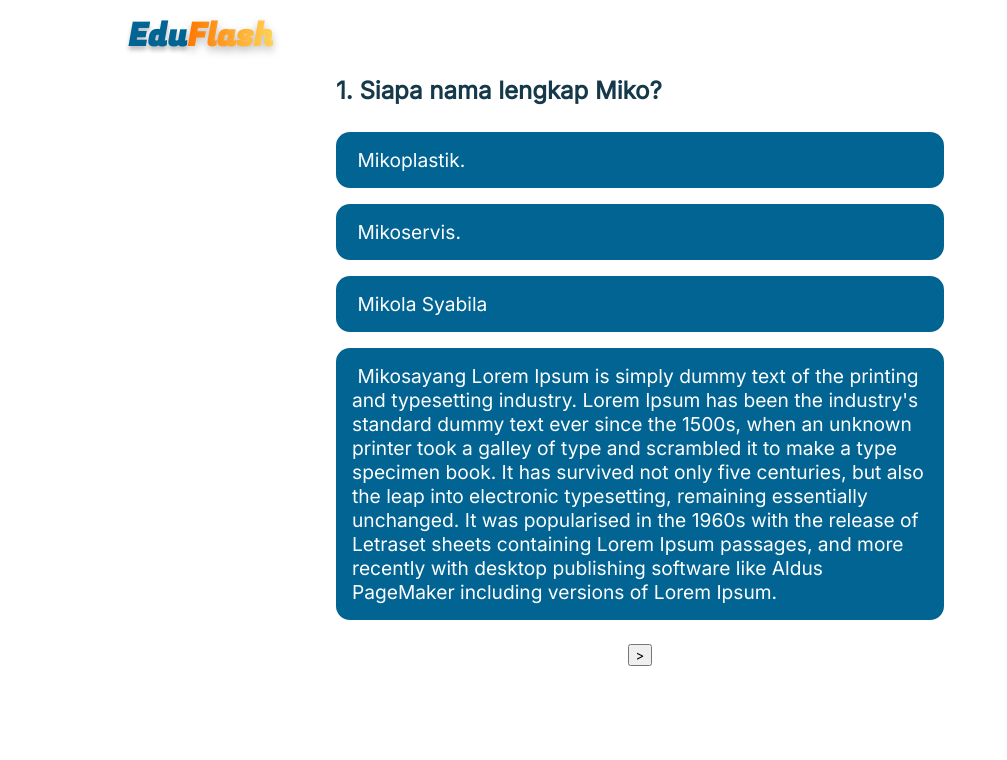
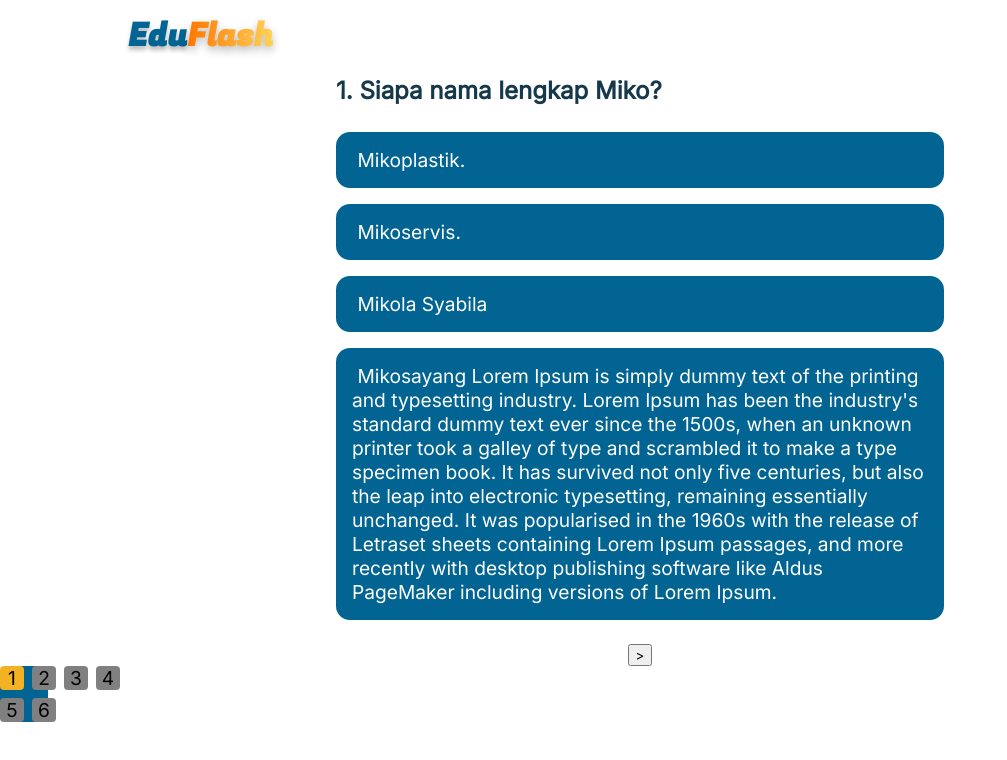
Before and after one commit to Kutukobra/EduFlash, a Vue app: page /quiz/1 in a window 1280 px wide. Shown: the top 760 px of the page, without its empty margins (0-1007 px from the left). Built offline with nearby package versions, Linux system fonts and the light colour scheme; sample sign-in values are in the browser's storage.

Commit message:
quiz navigator functionality

```diff
--- a/src/components/Question.vue
+++ b/src/components/Question.vue
@@ -1,5 +1,5 @@
 <script setup>
-import { defineProps, defineEmits, onMounted } from "vue";
+import { defineProps, defineEmits } from "vue";
 defineProps({
   question: Object,
   answerShown: Boolean,
@@ -22,7 +22,7 @@ const emit = defineEmits(["update"]);
       :key="option.id"
       :class="{
         answer: answerShown && option.id === question.answer,
-        incorrect: answerShown && option.id === selected,
+        incorrect: answerShown && option.id === selected && option.id !== question.answer,
         selected: !answerShown && option.id === selected,
       }"
     >
--- /dev/null
+++ b/src/components/QuizNavigation.vue
@@ -0,0 +1,56 @@
+<script setup>
+import { defineProps } from 'vue';
+
+defineProps({
+    questions: Object,
+    selection: Object,
+    current: Number,
+});
+
+const emit = defineEmits(["navigate"])
+</script>
+
+<template>
+    <section>
+        <div v-for="(_, index) in questions"
+        :class="{
+        'quiz-selection': true,
+        current: (index === current)
+        }"
+        @click="
+            $emit('navigate', index )
+        "
+        >
+            {{ index + 1 }}
+        </div>
+    </section>
+</template>
+
+<style scoped>
+section {
+    background-color: #016493;
+    border: 0;
+    border-radius: 14px;
+    display: grid;
+    gap: .5em;
+    max-width: 3rem;
+    grid-template-columns: repeat(4, 1fr);
+}
+
+.quiz-selection {
+    font-size: 1.2rem;
+    border: 0;
+    border-radius: 4px;
+    box-sizing: border-box;
+    aspect-ratio: 1 / 1;
+    display: flex;
+    justify-content: center;
+    align-items: center;
+    background-color: gray;
+    cursor: pointer;
+}
+
+.current, .quiz-selection:hover {
+    background-color: #f3b124;
+}
+</style>
--- a/src/pages/Quiz.vue
+++ b/src/pages/Quiz.vue
@@ -1,6 +1,7 @@
 <script setup>
 import Header from "@/components/Header.vue";
 import Question from "@/components/Question.vue";
+import QuizNavigation from "@/components/QuizNavigation.vue";
 import ScoreResult from "@/components/ScoreResult.vue";
 import { onMounted, ref, watch } from "vue";
 
@@ -69,8 +70,39 @@ const questions = [
     explanation:
       "Assalamualaikum warahmatullahi wabarakatuh, Salam sejahtera bagi kita semua, Shalom, Om Swastyastu, Namo Buddhaya, Salam Kebajikan",
   },
+  {
+    id: 3,
+    question: "Siapa nama lengkap Miko?",
+    options: [
+      { id: 0, text: "Mikoplastik." },
+      { id: 1, text: "Mikoservis." },
+      { id: 2, text: "Mikola Syabila" },
+      {
+        id: 3,
+        text: "Mikosayang Lorem Ipsum is simply dummy text of the printing and typesetting industry. Lorem Ipsum has been the industry's standard dummy text ever since the 1500s, when an unknown printer took a galley of type and scrambled it to make a type specimen book. It has survived not only five centuries, but also the leap into electronic typesetting, remaining essentially unchanged. It was popularised in the 1960s with the release of Letraset sheets containing Lorem Ipsum passages, and more recently with desktop publishing software like Aldus PageMaker including versions of Lorem Ipsum.",
+      },
+    ],
+    answer: 2,
+    explanation:
+      "Assalamualaikum warahmatullahi wabarakatuh, Salam sejahtera bagi kita semua, Shalom, Om Swastyastu, Namo Buddhaya, Salam Kebajikan",
+  },
+  {
+    id: 3,
+    question: "Siapa nama lengkap Miko?",
+    options: [
+      { id: 0, text: "Mikoplastik." },
+      { id: 1, text: "Mikoservis." },
+      { id: 2, text: "Mikola Syabila" },
+      {
+        id: 3,
+        text: "Mikosayang Lorem Ipsum is simply dummy text of the printing and typesetting industry. Lorem Ipsum has been the industry's standard dummy text ever since the 1500s, when an unknown printer took a galley of type and scrambled it to make a type specimen book. It has survived not only five centuries, but also the leap into electronic typesetting, remaining essentially unchanged. It was popularised in the 1960s with the release of Letraset sheets containing Lorem Ipsum passages, and more recently with desktop publishing software like Aldus PageMaker including versions of Lorem Ipsum.",
+      },
+    ],
+    answer: 2,
+    explanation:
+      "Assalamualaikum warahmatullahi wabarakatuh, Salam sejahtera bagi kita semua, Shalom, Om Swastyastu, Namo Buddhaya, Salam Kebajikan",
+  },
 ];
-
 
 const questionIndex = ref(0);
 const currentQuestion = ref({});
@@ -105,11 +137,11 @@ watch(questionIndex, (curr) => {
   if (curr >= questions.length) questionIndex.value = questions.length - 1;
 
   currentQuestion.value = questions[curr];
-})
+});
 
 onMounted(() => {
   currentQuestion.value = questions[questionIndex.value];
-})
+});
 </script>
 
 <template>
@@ -120,16 +152,23 @@ onMounted(() => {
         :question="currentQuestion"
         :key="currentQuestion.id"
         :selected="selection[questionIndex]"
+        :answer-shown="showScore"
         @update="handleUpdate"
       />
     </form>
     <div class="quiz-navigation">
       <button v-if="questionIndex > 0" @click="questionIndex--"><</button>
-      <button v-if="questionIndex < questions.length - 1" @click="questionIndex++">></button>
+      <button
+        v-if="questionIndex < questions.length - 1"
+        @click="questionIndex++"
+      >
+        >
+      </button>
       <button v-else @click.prevent="submitQuiz">Selesai</button>
     </div>
   </div>
-  <ScoreResult :score="score" v-if="showScore" @close="showScore = false" />
+  <QuizNavigation :questions="questions" :selection="selection" :current="questionIndex" @navigate="(index) => questionIndex = index"/>
+  <ScoreResult :score="score" v-if="showScore" />
 </template>
 
 <style scoped>
@@ -144,5 +183,4 @@ form {
   width: 50%;
   display: flexbox;
 }
-
 </style>
```
